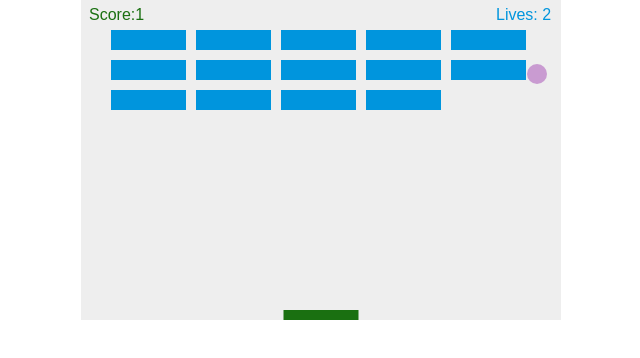
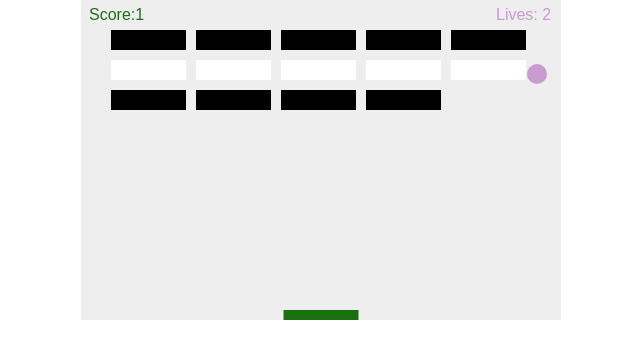
Before and after one commit to meganclapinski25/HW1--1320, a plain HTML site: page index.html in a window 1280 px wide. Shown: the whole page, without its empty margins (319-959 px from the left). Drawn offline with Linux system fonts and the light colour scheme.

Commit message:
create oreo style bricks

```diff
--- a/index.html
+++ b/index.html
@@ -99,7 +99,7 @@
     }
     function drawLives(){
         ctx.font = "16px Arial";
-        ctx.fillStyle = "#0095DD";
+        ctx.fillStyle = "#c99bd1";
         ctx.fillText(`Lives: ${lives}`, canvas.width -65,20);
     }
 
@@ -127,14 +127,18 @@
                         var brickY = r * (brickHeight + brickPadding) + brickOffsetTop;
                         bricks[c][r].x = brickX;
                         bricks[c][r].y = brickY;
+
+                        if (r % 2 === 0){
+                            ctx.fillStyle = "black"
+                        }else{
+                            ctx.fillStyle = "white"
+                        }
+
                         ctx.beginPath();
                         ctx.rect(brickX, brickY, brickWidth, brickHeight);
 
                         ctx.fill();
                         ctx.closePath();
-
-
-
 
 
                     }
```
